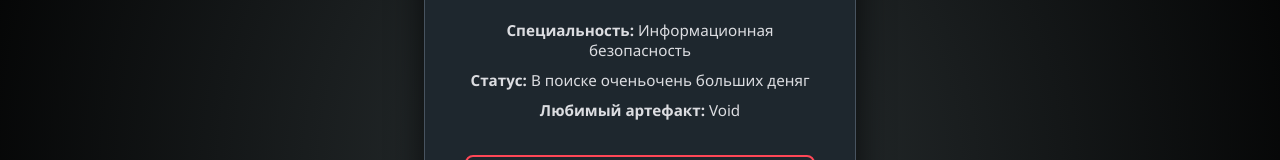
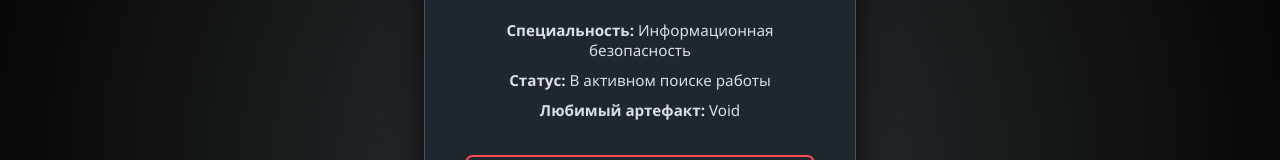
Before and after one commit to Venfix/my-first-web-project, a plain HTML site: page n_index.html in a window 1280 px wide. Shown: the part 230-390 px from the top of the page. Drawn offline with Linux system fonts and the light colour scheme.

Commit message:
Update n_index.html

```diff
--- a/n_index.html
+++ b/n_index.html
@@ -14,7 +14,7 @@
             <h2>Apollyon</h2>
         <div class="char-info">
             <p><strong>Специальность:</strong> Информационная безопасность</p>
-            <p><strong>Статус:</strong> В поиске оченьочень больших деняг</p>
+            <p><strong>Статус:</strong> В активном поиске работы</p>
             <p><strong>Любимый артефакт:</strong> Void</p>
         </div>
         <button class="void-btn">Активировать VOID</button>
```
